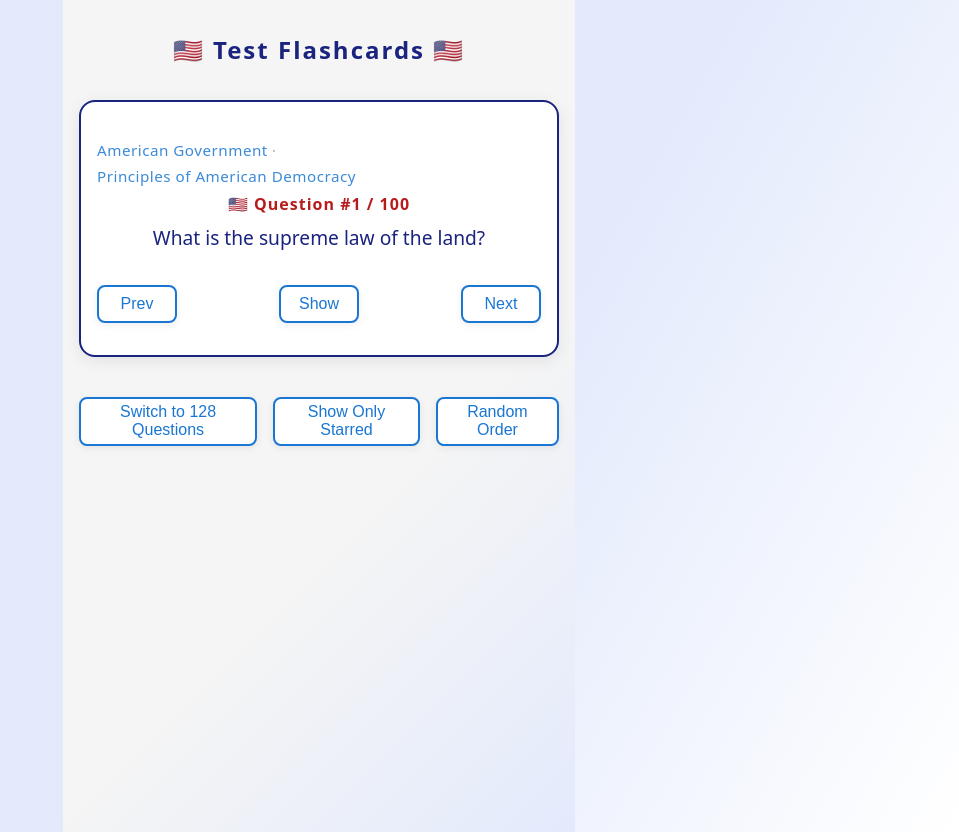
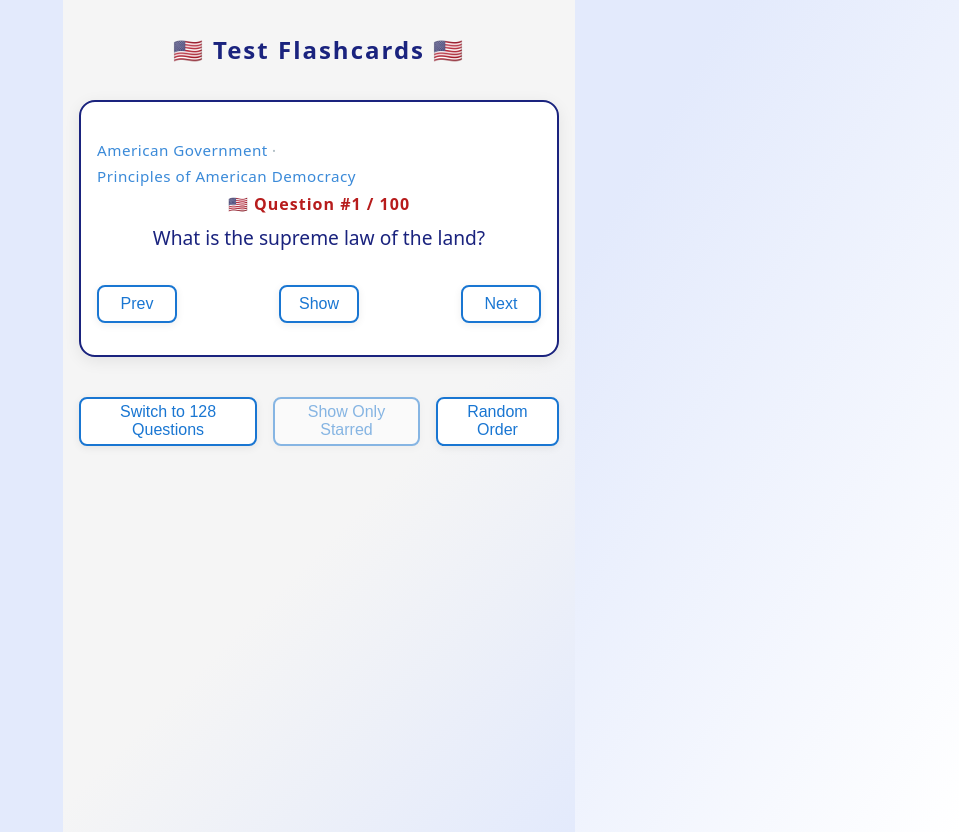
Before and after one commit to yonatang/civic-test, a React (Vite) app: page / in a window 1280 px wide. Shown: the whole page, without its empty margins (321-1280 px from the left). Built offline with nearby package versions, Linux system fonts and the light colour scheme; some icons are missing.

Commit message:
Implement random order navigation and sequence generation in flashcards

```diff
--- a/src/components/PageFooter.jsx
+++ b/src/components/PageFooter.jsx
@@ -6,7 +6,10 @@ export function PageFooter() {
     const questionMode = useSelector(selectors.questionMode)
     const showStarredOnly = useSelector(selectors.showStarredOnly)
     const randomOrder = useSelector(selectors.randomOrder)
+    const starredQuestions = useSelector(selectors.starredQuestions)
     const {toggleShowStarredOnly, switchQuestionMode, toggleRandomOrder} = actions
+
+    const hasStarredQuestions = starredQuestions.length > 0
 
     const handleToggle = () => dispatch(toggleShowStarredOnly())
     const handleModeSwitch = () => {
@@ -36,8 +39,14 @@ export function PageFooter() {
             </button>
             <button
                 className="button"
-                style={{fontSize: '1rem', padding: '0.3rem 1rem'}}
-                onClick={handleToggle}
+                style={{
+                    fontSize: '1rem',
+                    padding: '0.3rem 1rem',
+                    opacity: hasStarredQuestions ? 1 : 0.5,
+                    cursor: hasStarredQuestions ? 'pointer' : 'not-allowed'
+                }}
+                onClick={hasStarredQuestions ? handleToggle : undefined}
+                disabled={!hasStarredQuestions}
             >
                 {showStarredOnly ? "Show All" : "Show Only Starred"}
             </button>
--- a/src/redux/flashcardsSlice.js
+++ b/src/redux/flashcardsSlice.js
@@ -302,6 +302,7 @@ export const selectors = {
     questions: state => state.flashcards.questions,
     questionMode: state => state.flashcards.questionMode,
     staredQuestions: state => state.flashcards.staredQuestions,
+    starredQuestions: state => state.flashcards.starredQuestions,
     currentQuestion: state => state.flashcards.currentQuestion,
     showStarredOnly: state => state.flashcards.showStarredOnly,
     showAnswer: state => state.flashcards.showAnswer,
```
